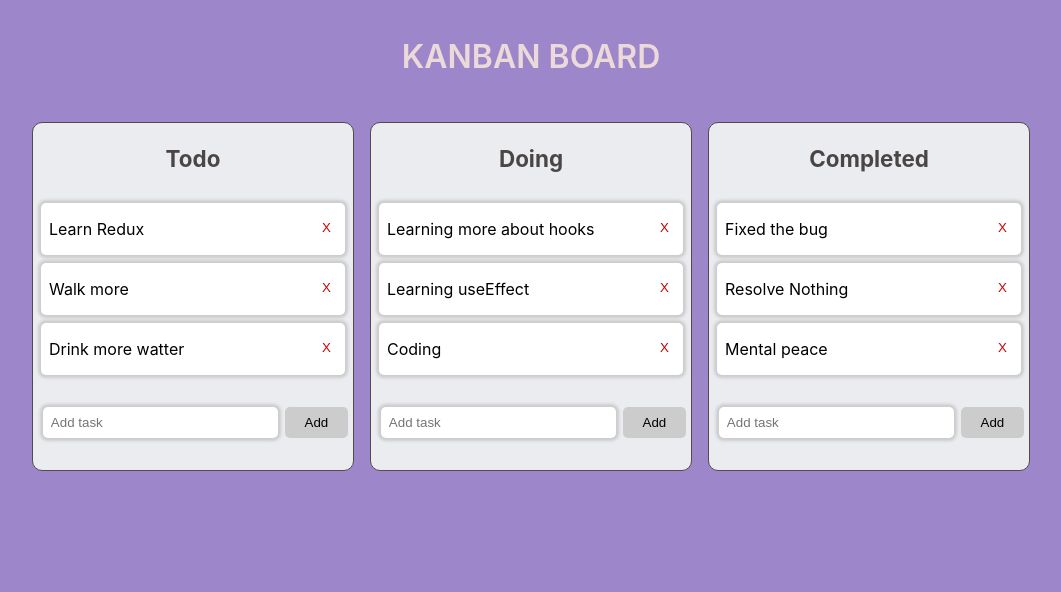
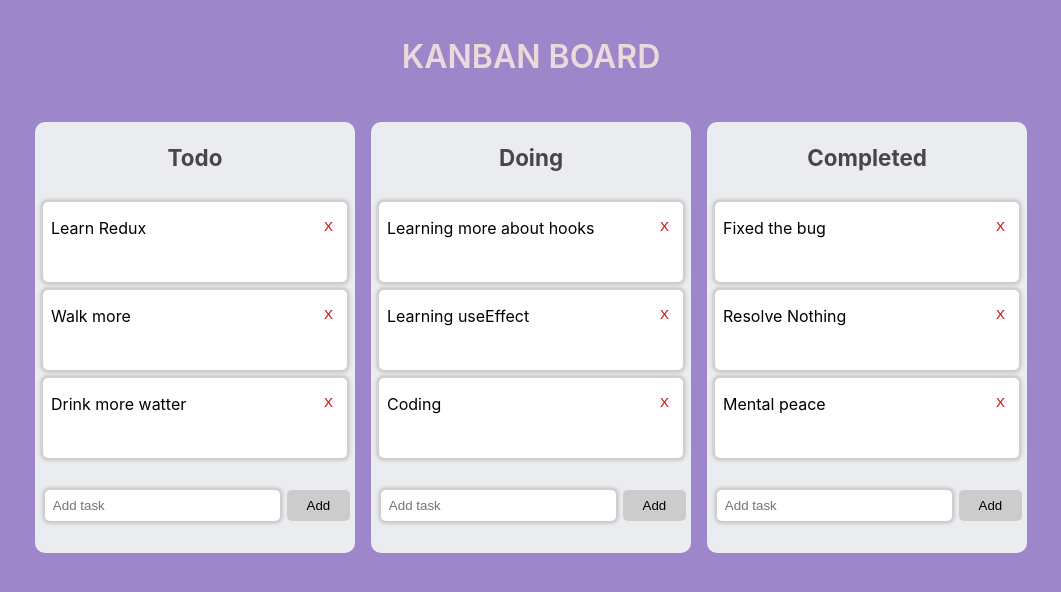
Before and after one commit to rakesh-talukdar/kanban-board, a React (Create React App) app: page / in a window 1280 px wide. Shown: the top 592 px of the page, without its empty margins (109-1170 px from the left). Built offline with nearby package versions, Linux system fonts and the light colour scheme; data requests are answered from the project's data file.

Commit message:
Minimum height added for task-card.

```diff
--- a/src/index.css
+++ b/src/index.css
@@ -41,7 +41,6 @@ input, button {
   flex-basis: 20em;
   margin: 0.5em;
   border-radius: 10px;
-  border: 1px solid rgb(80, 76, 76);
   background-color: #EBECF0;
 
 }
@@ -74,6 +73,7 @@ input, button {
   margin-bottom: 0.5em;
   border-radius: 5px;
   overflow: hidden;
+  min-height: 3em;
 }
 .task-title {
   flex-grow: 1;
```
